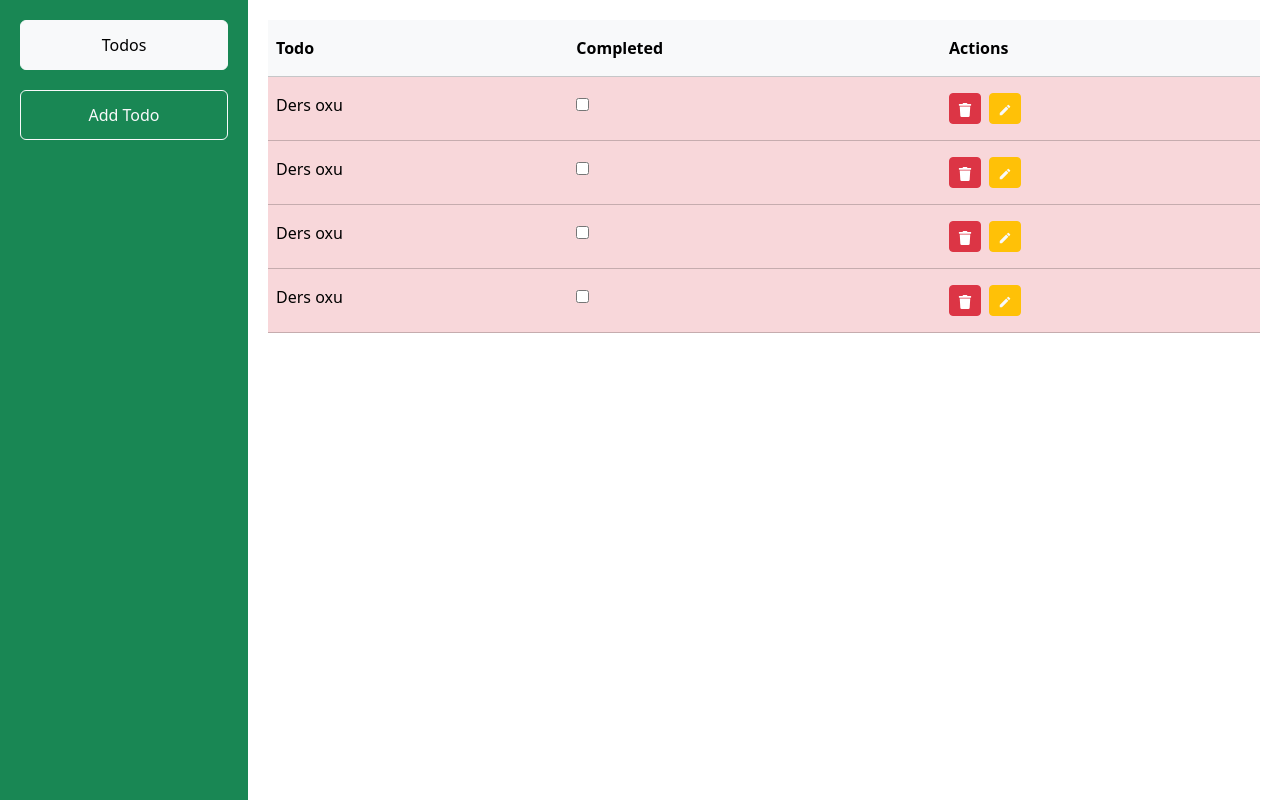
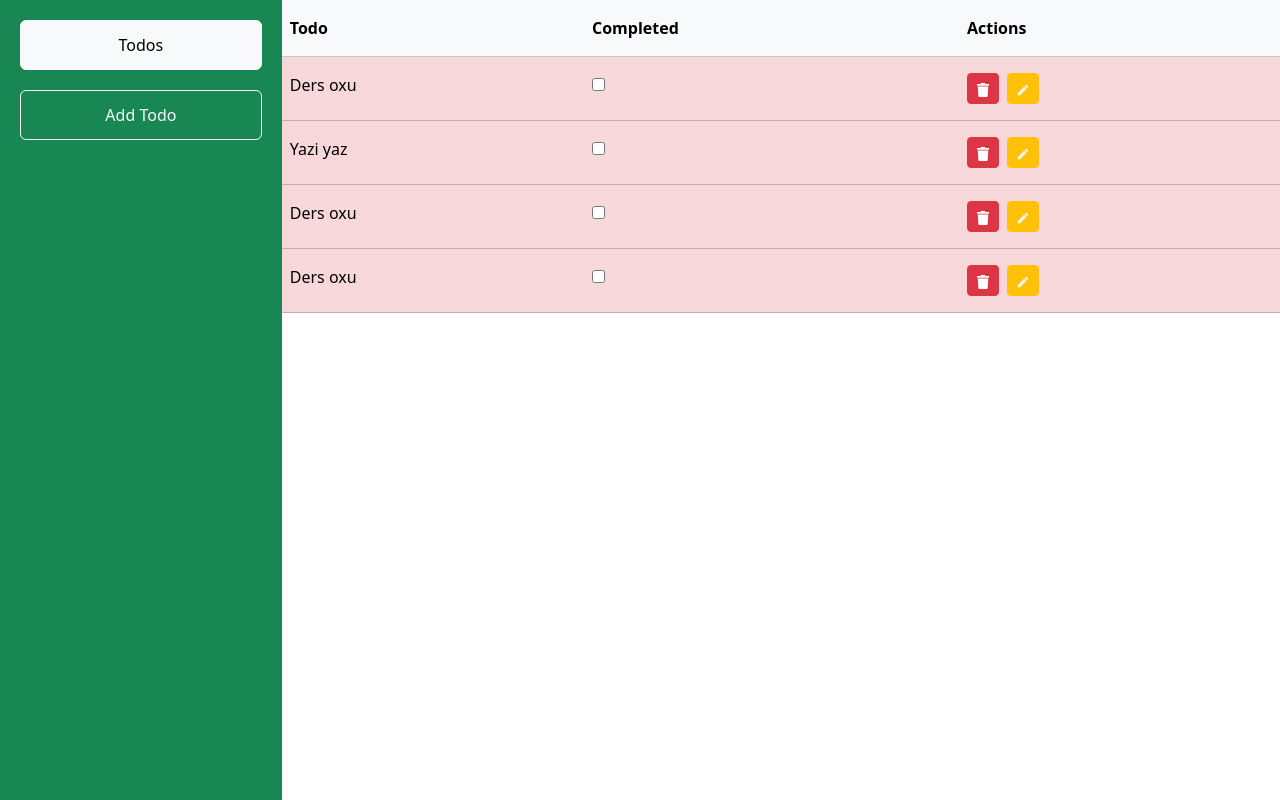
Before and after one commit to TheCodeFather0/fe32-react-todo, a React (Vite) app: page / in a window 1280 px wide. Built offline with nearby package versions, Linux system fonts and the light colour scheme.

Commit message:
react-hot-toast added

```diff
--- a/package.json
+++ b/package.json
@@ -13,6 +13,7 @@
     "bootstrap": "^5.3.3",
     "react": "^18.3.1",
     "react-dom": "^18.3.1",
+    "react-hot-toast": "^2.4.1",
     "react-icons": "^5.3.0"
   },
   "devDependencies": {
--- a/src/App.jsx
+++ b/src/App.jsx
@@ -1,13 +1,21 @@
 import React, { useState } from "react";
 import { Left } from "./Components/Left";
 import Right from "./Components/Right";
+import { Toaster } from "react-hot-toast";
 
 const App = () => {
+  const [todos, setTodos] = useState([
+    { id: 0, todo: "Ders oxu", isDone: false },
+    { id: 1, todo: "Yazi yaz", isDone: false },
+    { id: 2, todo: "Ders oxu", isDone: false },
+    { id: 3, todo: "Ders oxu", isDone: false },
+  ]);
   const [activePage, setActivePage] = useState(0);
   return (
     <div className="d-flex">
+      <Toaster position="top-right" reverseOrder={false} />
       <Left activePage={activePage} setActivePage={setActivePage} />
-      <Right activePage={activePage} />
+      <Right activePage={activePage} todos={todos} setTodos={setTodos} />
     </div>
   );
 };
--- a/src/Components/Left.jsx
+++ b/src/Components/Left.jsx
@@ -10,6 +10,7 @@ export const Left = ({ setActivePage, activePage }) => {
       {buttons.map(({ id, title }) => {
         return (
           <button
+            key={id}
             className={
               id === activePage ? "btn btn-light" : "btn btn-outline-light"
             }
--- a/src/Components/Right.jsx
+++ b/src/Components/Right.jsx
@@ -2,9 +2,15 @@ import React from "react";
 import Todos from "./Todos";
 import AddTodo from "./AddTodo";
 
-const Right = ({ activePage }) => {
+const Right = ({ activePage, todos, setTodos }) => {
   return (
-    <div className="right">{activePage === 0 ? <Todos /> : <AddTodo />}</div>
+    <div className="right">
+      {activePage === 0 ? (
+        <Todos todos={todos} />
+      ) : (
+        <AddTodo setTodos={setTodos} todos={todos} />
+      )}
+    </div>
   );
 };
 
--- a/src/Components/Todos.jsx
+++ b/src/Components/Todos.jsx
@@ -2,13 +2,7 @@ import React from "react";
 import { FaTrash } from "react-icons/fa";
 import { MdEdit } from "react-icons/md";
 
-const Todos = () => {
-  const todos = [
-    { id: 0, todo: "Ders oxu", isDone: false },
-    { id: 1, todo: "Ders oxu", isDone: false },
-    { id: 2, todo: "Ders oxu", isDone: false },
-    { id: 3, todo: "Ders oxu", isDone: false },
-  ];
+const Todos = ({ todos }) => {
   return (
     <div className="todos">
       <table className="table table-light">
@@ -22,7 +16,10 @@ const Todos = () => {
         <tbody>
           {todos.map(({ id, todo, isDone }) => {
             return (
-              <tr className={isDone ? "table-success" : "table-danger"}>
+              <tr
+                key={id}
+                className={isDone ? "table-success" : "table-danger"}
+              >
                 <td className="py-3">{todo}</td>
                 <td className="py-3">
                   <input type="checkbox" checked={isDone} />
--- a/src/index.css
+++ b/src/index.css
@@ -1,5 +1,5 @@
 .left {
-  width: 300px;
+  width: 350px;
   height: 100vh;
   display: flex;
   align-items: center;
@@ -15,5 +15,12 @@
 
 .right {
   width: 100%;
+}
+
+.addTodo {
+  height: 100vh;
   padding: 20px;
+  display: flex;
+  justify-content: center;
+  align-items: center;
 }
```
Also changed, not shown: 1 other file (tests, documents, lock files or other folders).
